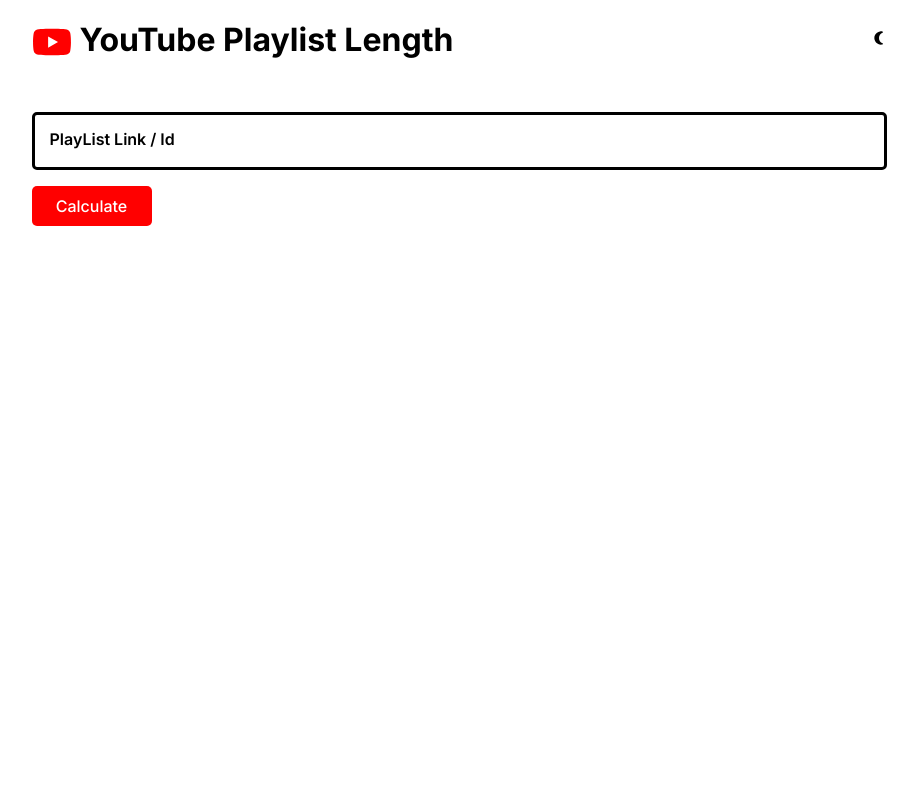
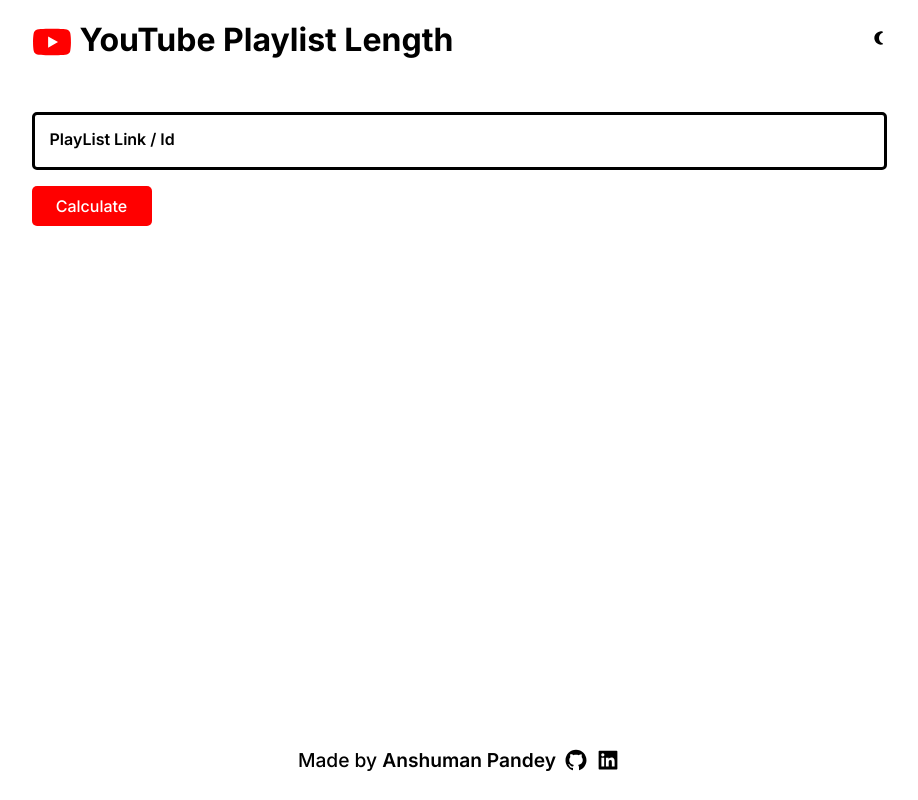
Before and after one commit to pandeymangg/youtube-playlist-length, a React (Create React App) app in the folder client/: page / in a window 1280 px wide. Shown: the whole page, without its empty margins (181-1099 px from the left). Built offline with nearby package versions, Linux system fonts and the light colour scheme.

Commit message:
added footer

```diff
--- a/client/src/App.js
+++ b/client/src/App.js
@@ -8,6 +8,7 @@
 import { AppProvider } from "./context/app";
 import { useLocalState } from "./hooks/useLocalState";
 import "./App.css";
+import Footer from "./components/Footer";
 
 function App() {
   const [theme, setTheme] = useLocalState("theme", "light");
@@ -23,6 +24,7 @@
         <Navbar />
         <Route path="/" component={Home} />
         <Route path="/calculate/:playlistId" component={Calculate} />
+        <Footer />
       </Container>
     </AppProvider>
   );
--- /dev/null
+++ b/client/src/components/Footer.jsx
@@ -0,0 +1,90 @@
+import React from "react";
+import styled from "styled-components";
+import { AiFillGithub, AiFillLinkedin } from "react-icons/ai";
+import { useAppContext } from "../context/app";
+
+const Footer = () => {
+  const { theme } = useAppContext();
+
+  return (
+    <Container theme={theme}>
+      <div className="footer__container">
+        <div className="footer__heading">
+          <span>
+            Made by <span style={{ fontWeight: 600 }}>Anshuman Pandey</span>
+          </span>
+        </div>
+        <div className="footer__icons">
+          <a
+            href="https://github.com/anshuman9999"
+            target="_blank"
+            rel="noopener noreferrer"
+          >
+            <AiFillGithub size={24} />
+          </a>
+          <a
+            href="https://linkedin.com/in/anshuman9999"
+            target="_blank"
+            rel="noopener noreferrer"
+          >
+            <AiFillLinkedin size={24} />
+          </a>
+        </div>
+      </div>
+    </Container>
+  );
+};
+
+const Container = styled.footer`
+  display: flex;
+  justify-content: center;
+  align-items: center;
+  position: fixed;
+  bottom: 0;
+  left: 50%;
+  transform: translateX(-50%);
+  max-width: 900px;
+  width: 100%;
+  height: 80px;
+  margin-left: auto;
+  margin-right: auto;
+  z-index: 50;
+
+  & .footer__container {
+    width: 95%;
+    height: 100%;
+    margin-right: auto;
+    margin-left: auto;
+    display: flex;
+    justify-content: center;
+    align-items: center;
+    gap: 8px;
+
+    & .footer__heading {
+      font-size: 1.2rem;
+      font-weight: 500;
+    }
+
+    & .footer__icons {
+      display: flex;
+      gap: 8px;
+      margin-top: 4px;
+
+      & a {
+        text-decoration: none;
+        color: ${({ theme }) => (theme === "dark" ? "#fff" : "#000")};
+      }
+      & a:visited {
+        text-decoration: none;
+        color: ${({ theme }) => (theme === "dark" ? "#fff" : "#000")};
+      }
+
+      & a:focus {
+        text-decoration: none;
+        color: ${({ theme }) => (theme === "dark" ? "#fff" : "#000")};
+      }
+    }
+  }
+`;
+
+export default Footer;
```
